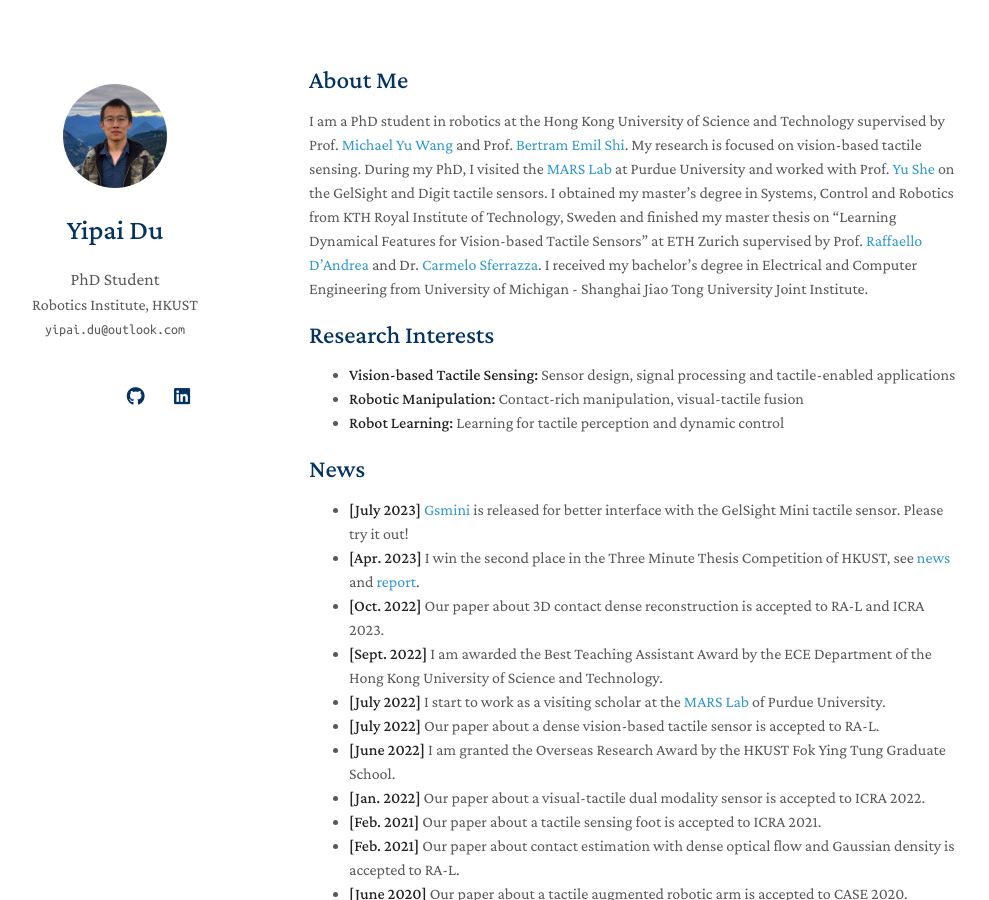
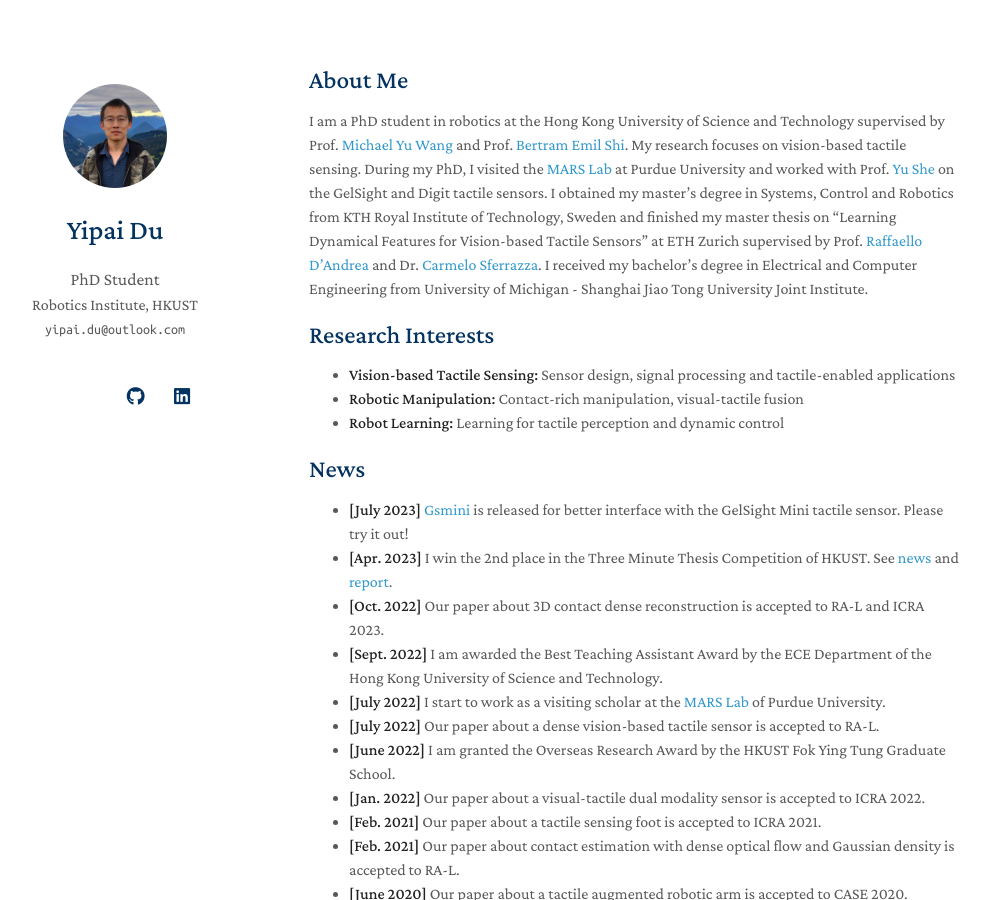
Before and after one commit to duyipai/duyipai.github.io, a Jekyll site: the page built from index.md, in a window 1280 px wide and 900 px high. Shown: the whole window, without its empty margins (161-1150 px from the left). Built offline with Jekyll 4.4.1, drawn with Linux system fonts in a browser that asks for light colours; nearby versions of some CDN libraries; a style sheet for code colours, icons or effects is not loaded; our own code applies the rules of GitHub Pages for plain Markdown files.

Commit message:
minor fix grammar

```diff
--- a/index.md
+++ b/index.md
@@ -4,7 +4,7 @@ layout: homepage
 
 ## About Me
 
-I am a PhD student in robotics at the Hong Kong University of Science and Technology supervised by Prof. [Michael Yu Wang](https://scholar.google.com/citations?user=Oo7c22wAAAAJ&hl=en) and Prof. [Bertram Emil Shi](https://scholar.google.com.hk/citations?user=KaaF6ooAAAAJ&hl=en). My research is focused on vision-based tactile sensing. During my PhD, I visited the [MARS Lab](https://www.purduemars.com/) at Purdue University and worked with Prof. [Yu She](https://scholar.google.com/citations?user=r-dJcIsAAAAJ&hl=en) on the GelSight and Digit tactile sensors. I obtained my master's degree in Systems, Control and Robotics from KTH Royal Institute of Technology, Sweden and finished my master thesis on "Learning Dynamical Features for Vision-based Tactile Sensors" at ETH Zurich supervised by Prof. [Raffaello D'Andrea](https://scholar.google.com/citations?user=FdGOel8AAAAJ&hl=en) and Dr. [Carmelo Sferrazza](https://scholar.google.com/citations?user=x0_lwNYAAAAJ&hl=en). I received my bachelor's degree in Electrical and Computer Engineering from University of Michigan - Shanghai Jiao Tong University Joint Institute.
+I am a PhD student in robotics at the Hong Kong University of Science and Technology supervised by Prof. [Michael Yu Wang](https://scholar.google.com/citations?user=Oo7c22wAAAAJ&hl=en) and Prof. [Bertram Emil Shi](https://scholar.google.com.hk/citations?user=KaaF6ooAAAAJ&hl=en). My research focuses on vision-based tactile sensing. During my PhD, I visited the [MARS Lab](https://www.purduemars.com/) at Purdue University and worked with Prof. [Yu She](https://scholar.google.com/citations?user=r-dJcIsAAAAJ&hl=en) on the GelSight and Digit tactile sensors. I obtained my master's degree in Systems, Control and Robotics from KTH Royal Institute of Technology, Sweden and finished my master thesis on "Learning Dynamical Features for Vision-based Tactile Sensors" at ETH Zurich supervised by Prof. [Raffaello D'Andrea](https://scholar.google.com/citations?user=FdGOel8AAAAJ&hl=en) and Dr. [Carmelo Sferrazza](https://scholar.google.com/citations?user=x0_lwNYAAAAJ&hl=en). I received my bachelor's degree in Electrical and Computer Engineering from University of Michigan - Shanghai Jiao Tong University Joint Institute.
 
 ## Research Interests
 
@@ -14,7 +14,7 @@ I am a PhD student in robotics at the Hong Kong University of Science and Techno
 
 ## News
 - **[July 2023]** [Gsmini](https://github.com/duyipai/gsmini) is released for better interface with the GelSight Mini tactile sensor. Please try it out!
-- **[Apr. 2023]** I win the second place in the Three Minute Thesis Competition of HKUST, see [news](https://3mt.hkust.edu.hk/news/2023-hkust-3mtr-competition) and [report](https://ri.hkust.edu.hk/news/congratulations-yipai-duphd-student-electronic-and-computer-engineering-winning-second-place).
+- **[Apr. 2023]** I win the 2nd place in the Three Minute Thesis Competition of HKUST. See [news](https://3mt.hkust.edu.hk/news/2023-hkust-3mtr-competition) and [report](https://ri.hkust.edu.hk/news/congratulations-yipai-duphd-student-electronic-and-computer-engineering-winning-second-place).
 - **[Oct. 2022]** Our paper about 3D contact dense reconstruction is accepted to RA-L and ICRA 2023.
 - **[Sept. 2022]** I am awarded the Best Teaching Assistant Award by the ECE Department of the Hong Kong University of Science and Technology.
 - **[July 2022]** I start to work as a visiting scholar at the [MARS Lab](https://www.purduemars.com/) of Purdue University.
```
